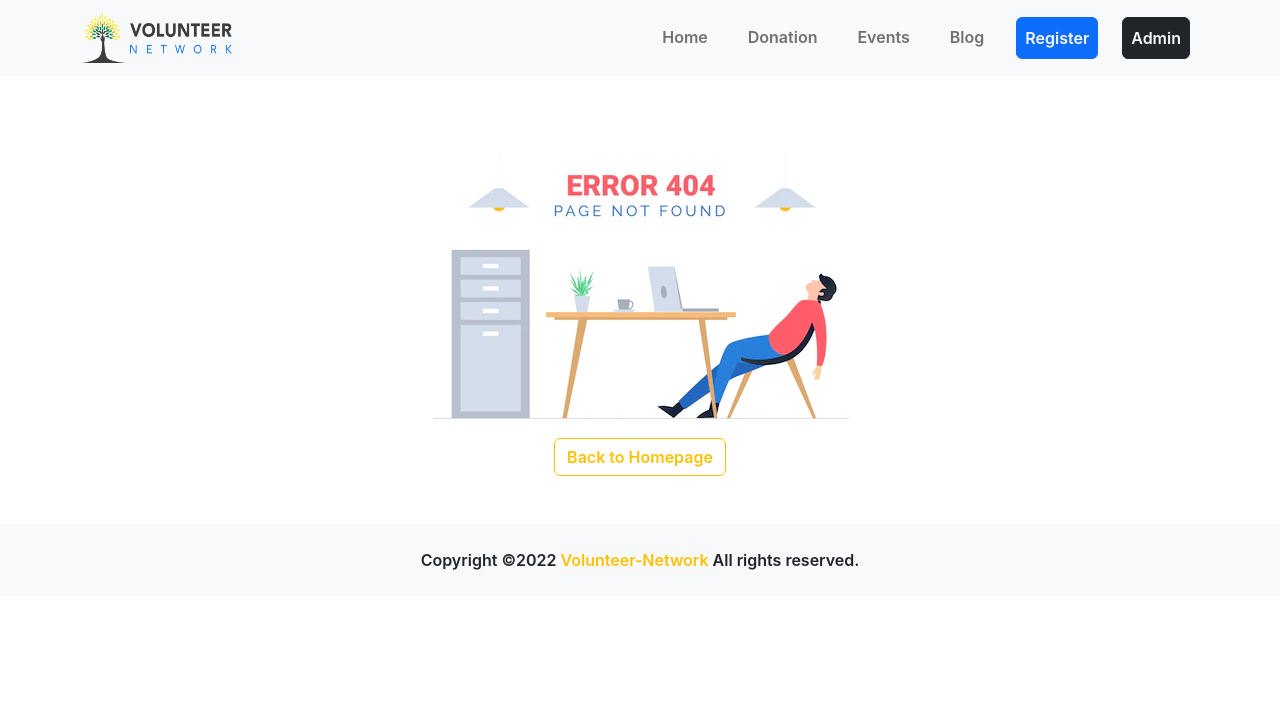
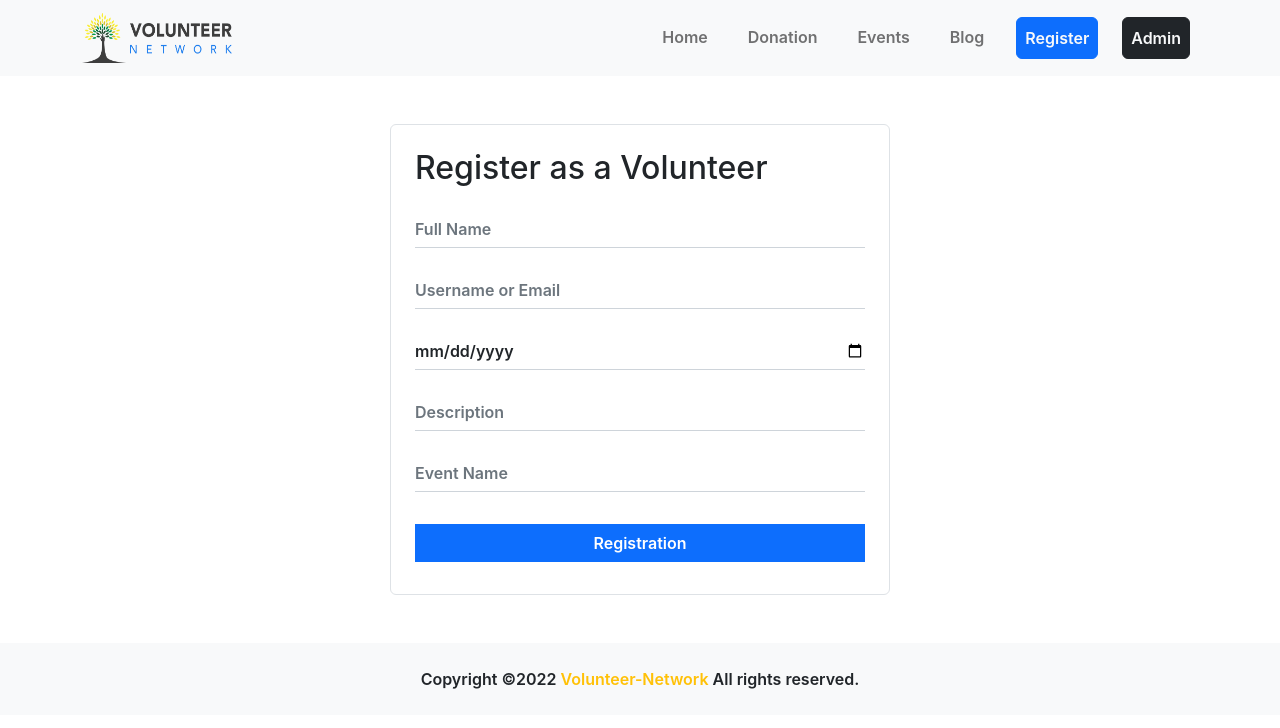
Before and after one commit to crescentpartha/Volunteer-Network, a React (Create React App) app in the folder volunteer-network/: page /volunteerRegistration in a window 1280 px wide. Shown: the top 728 px of the page. Built offline with nearby package versions, Linux system fonts and the light colour scheme.

Commit message:
Design the registration form for Volunteer Registration - issue no #7

```diff
--- a/volunteer-network/src/App.js
+++ b/volunteer-network/src/App.js
@@ -5,6 +5,7 @@ import Footer from './components/Shared/Footer/Footer';
 import Header from './components/Shared/Header/Header';
 import NotFound from './components/Shared/NotFound/NotFound';
 import Register from './components/Authentication/Register/Register';
+import VolunteerRegistration from './components/Home/VolunteerRegistration/VolunteerRegistration';
 
 function App() {
   return (
@@ -14,6 +15,7 @@ function App() {
         <Route path='/' element={<Home></Home>}></Route>
         <Route path='/home' element={<Home></Home>}></Route>
         <Route path='/register' element={<Register></Register>}></Route>
+        <Route path='/volunteerRegistration' element={<VolunteerRegistration></VolunteerRegistration>}></Route>
         <Route path='*' element={<NotFound></NotFound>}></Route>
       </Routes>
       <Footer></Footer>
--- /dev/null
+++ b/volunteer-network/src/components/Home/VolunteerRegistration/VolunteerRegistration.js
@@ -0,0 +1,29 @@
+import React from 'react';
+import { Button, Form } from 'react-bootstrap';
+
+const VolunteerRegistration = () => {
+
+    const handleRegistration = event => {
+        event.preventDefault();
+    }
+
+    return (
+        <div>
+            <div style={{ width: '500px' }} className='mt-5 mb-5 mx-auto p-4 border rounded shadow-md'>
+                <h2 className='text-start'>Register as a Volunteer</h2>
+                <Form onSubmit={handleRegistration} className='w-100 mx-auto'>
+                    <Form.Control className='my-4 fw-semibold border-top-0 border-start-0 border-end-0 rounded-0 px-0' type="name" placeholder="Full Name" required />
+                    <Form.Control className='my-4 fw-semibold border-top-0 border-start-0 border-end-0 rounded-0 px-0' type="email" placeholder="Username or Email" required />
+                    <Form.Control className='my-4 fw-semibold border-top-0 border-start-0 border-end-0 rounded-0 px-0' type="date" placeholder="Date" required />
+                    <Form.Control className='my-4 fw-semibold border-top-0 border-start-0 border-end-0 rounded-0 px-0' type="text" placeholder="Description" required />
+                    <Form.Control className='my-4 fw-semibold border-top-0 border-start-0 border-end-0 rounded-0 px-0' type="text" placeholder="Event Name" required />
+                    <Button className='rounded-0 w-100 fw-semibold my-2' variant="primary" type="submit">
+                        Registration
+                    </Button>
+                </Form>
+            </div>
+        </div>
+    );
+};
+
+export default VolunteerRegistration;
```
